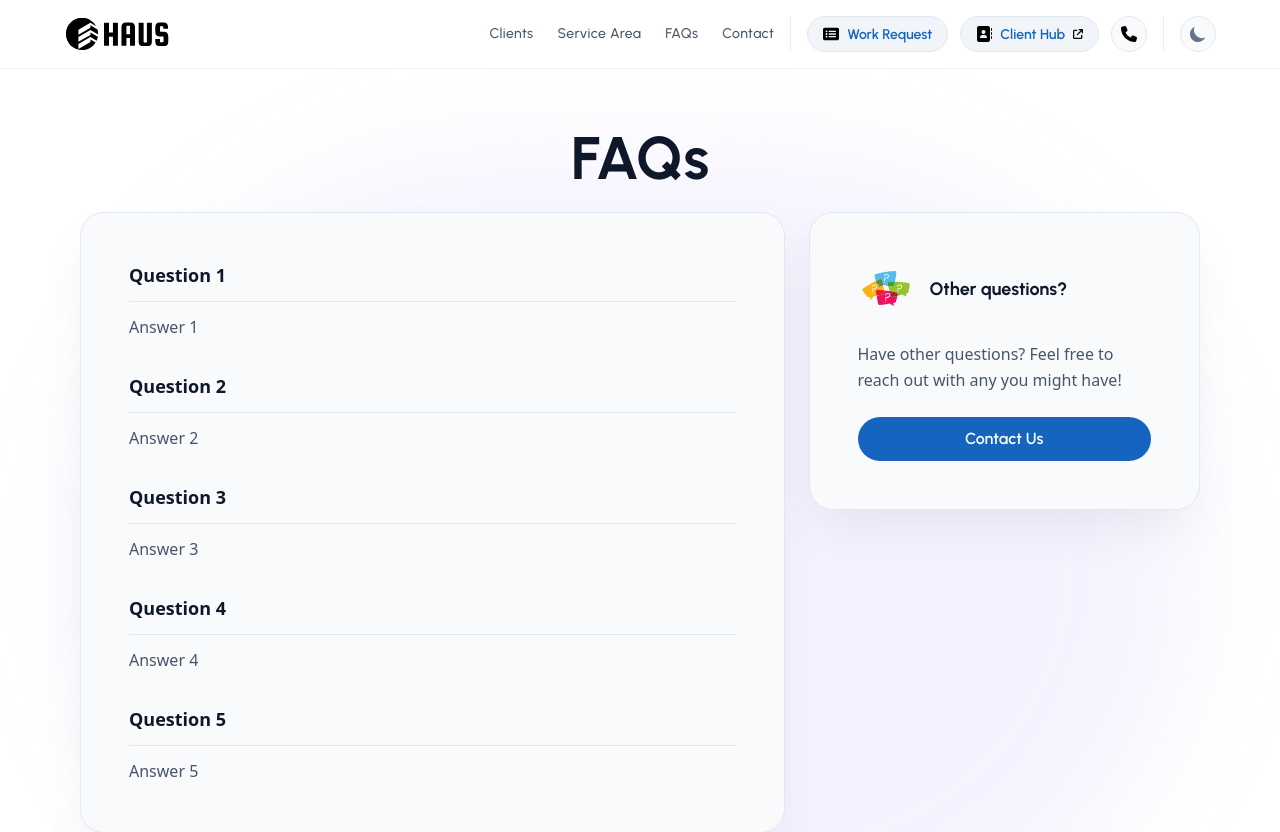
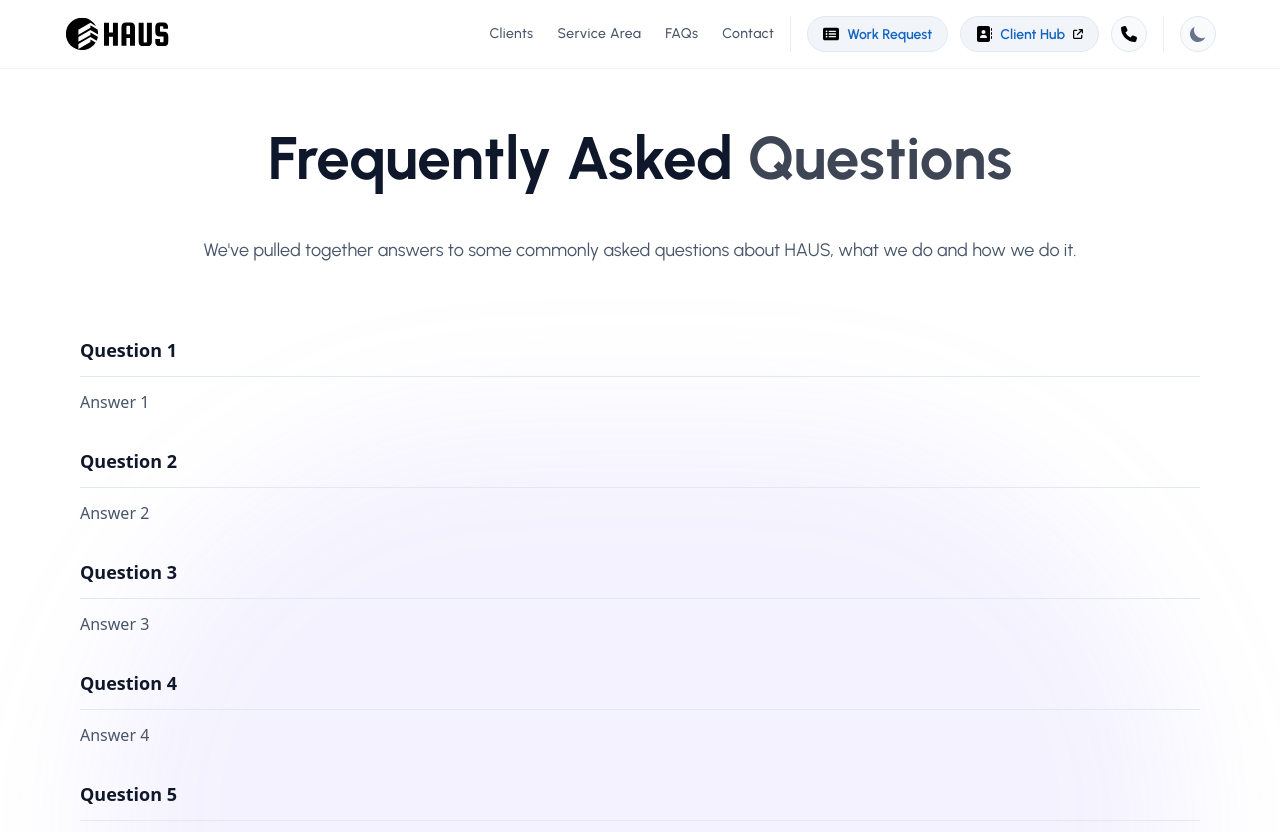
Before and after one commit to ben-v/haus, a React (Vite) app: page /faqs in a window 1280 px wide. Shown: the top 832 px of the page. Built offline with nearby package versions, Linux system fonts and the light colour scheme.

Commit message:
Put the FAQ marketing block below the q/a block

```diff
--- a/src/pages/faqs/index.tsx
+++ b/src/pages/faqs/index.tsx
@@ -1,14 +1,29 @@
+import ContentSection from "../../components/layouts/ContentSection";
 import PageContainer from "../../components/layouts/PageContainer";
 import FaqsDetailSection from "./sections/FaqsDetailSection";
 import FaqsMarketingSection from "./sections/FaqsMarketingSection";
+
+// Want the client cards to be stacked in a single column, so need to wrap in a div with flex CSS classes applied.
+const faqBlocks = () => {
+  return (
+    <ContentSection flexDirection="Center">
+      {/* Use div and flex to provide some addtional, one-off, spacing between the new and existing client sections. */}
+      <div className='relative flex flex-col gap-10 md:gap-20 items-center'>
+      <FaqsDetailSection />
+      <FaqsMarketingSection />
+      </div>
+    </ContentSection>
+  )
+};
 
 const FaqsPage = () => {
   return (
     <PageContainer
       id="faqs"
-      titlePartA="FAQs"
-      columnA={<FaqsDetailSection />}
-      columnB={<FaqsMarketingSection />} />
+      titlePartA="Frequently Asked"
+      titlePartB=" Questions"
+      description="We've pulled together answers to some commonly asked questions about HAUS, what we do and how we do it."
+      columnA={faqBlocks()} />
   )
 }
 
--- a/src/pages/faqs/sections/FaqsDetailSection.tsx
+++ b/src/pages/faqs/sections/FaqsDetailSection.tsx
@@ -1,4 +1,4 @@
-import RoundCornerContainer from "../../../components/containers/RoundCornerContainer";
+// import RoundCornerContainer from "../../../components/containers/RoundCornerContainer";
 import ContentSection from "../../../components/layouts/ContentSection";
 
 // NOTE: In order to get the components to work from Material-Tailwind, had to downgrade to React 18.2.42.
@@ -32,7 +32,6 @@ const faqs: { question: string, answer: string }[] = [
 const FaqsDetailSection = () => {
   return (
     <ContentSection flexDirection="Center">
-      <RoundCornerContainer>
         <div className="mx-auto grid gap-8 w-full z-50">
           {faqs.map(({ question, answer }) => (
             <div key={question}>
@@ -47,7 +46,6 @@ const FaqsDetailSection = () => {
             </div>
           ))}
         </div>
-      </RoundCornerContainer>
     </ContentSection>
   );
 }
--- a/src/pages/faqs/sections/FaqsMarketingSection.tsx
+++ b/src/pages/faqs/sections/FaqsMarketingSection.tsx
@@ -11,10 +11,11 @@ const FaqsMarketingSection = () => {
     const { theme, } = useContext(ThemeContext);
 
     return (
+        <div className="max-w-2xl">
             <ContentSection flexDirection="Center">
                 <RoundCornerContainer>
-                <ContentIconContainer title={"Other questions?"}>
-                    <SvgQuestion fill={theme === THEMES.DARK ? 'white' : 'dark'} className="m-auto w-auto" width={48} height={48} />
+                    <ContentIconContainer title={"Other questions?"} titleSize="Large">
+                        <SvgQuestion fill={theme === THEMES.DARK ? 'white' : 'dark'} className="m-auto w-auto" width={64} height={64} />
                     </ContentIconContainer>
                     <Typography className="my-8 font-normal text-gray-600 dark:text-gray-300">
                         Have other questions? Feel free to reach out with any you might have!
@@ -24,6 +25,7 @@ const FaqsMarketingSection = () => {
                     </HashLink>
                 </RoundCornerContainer>
             </ContentSection>
+        </div>
     )
 }
 
```
Lines whose indentation alone changed are shown as unchanged.
